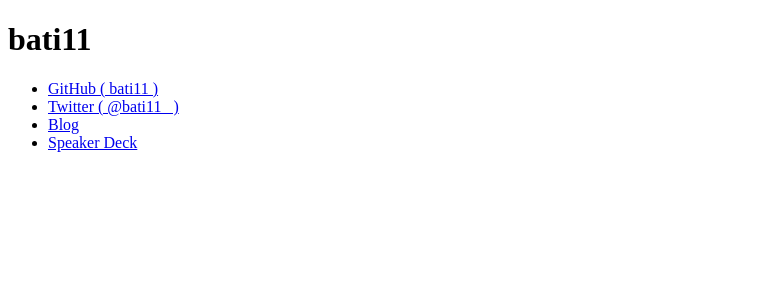
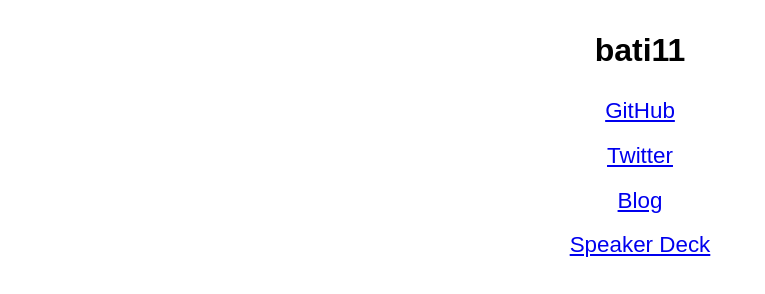
Before and after one commit to kariyayo/kariyayo.github.io, a plain HTML site: page index.html in a window 1280 px wide. Shown: the whole page, without its empty margins (0-765 px from the left). Drawn offline with Linux system fonts and the light colour scheme.

Commit message:
update styles

```diff
--- a/index.html
+++ b/index.html
@@ -4,14 +4,40 @@
 <meta charset="UTF-8">
 <meta name="viewport" content="width=device-width">
 <title>bati11</title>
+<link rel="shortcut icon" href="favicon.ico">
+<style>
+html {
+  font-family: 'Hiragino Kaku Gothic ProN', Meiryo, 'MS PGothic', sans-serif;
+}
+body {
+  margin: 0;
+  text-align: center;
+}
+ul {
+  list-style: none;
+  margin: 0;
+  padding: 0;
+}
+h1 {
+  font-size: 2em;
+  margin: 0;
+  padding: 32px 0 20px 0;
+}
+section.content {
+  font-size: 1.4em;
+  line-height: 2.0;
+}
+</style>
 </head>
 <body>
   <h1>bati11</h1>
+  <section class="content">
     <ul>
-    <li><a href="https://github.com/bati11">GitHub ( bati11 )</a></li>
-    <li><a href="https://twitter.com/bati11_">Twitter ( @bati11_ )</a></li>
+      <li><a href="https://github.com/bati11">GitHub</a></li>
+      <li><a href="https://twitter.com/bati11_">Twitter</a></li>
       <li><a href="http://blog.bati11.info/">Blog</a></li>
       <li><a href="https://speakerdeck.com/bati11">Speaker Deck</a></li>
     </ul>
+  </section>
 </body>
 </html>
```
Also changed, not shown: favicon.ico (added). Lines whose indentation alone changed are shown as unchanged.
